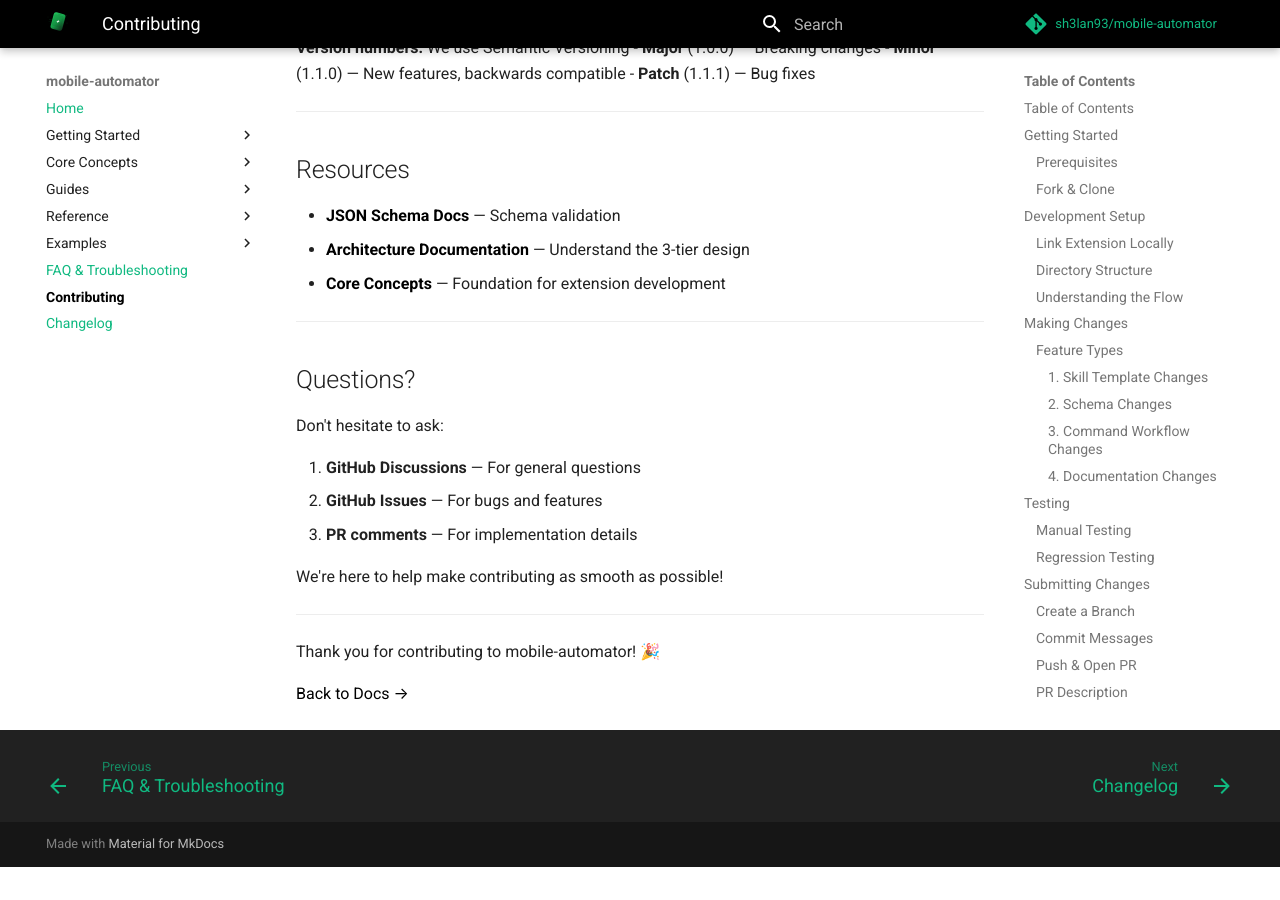
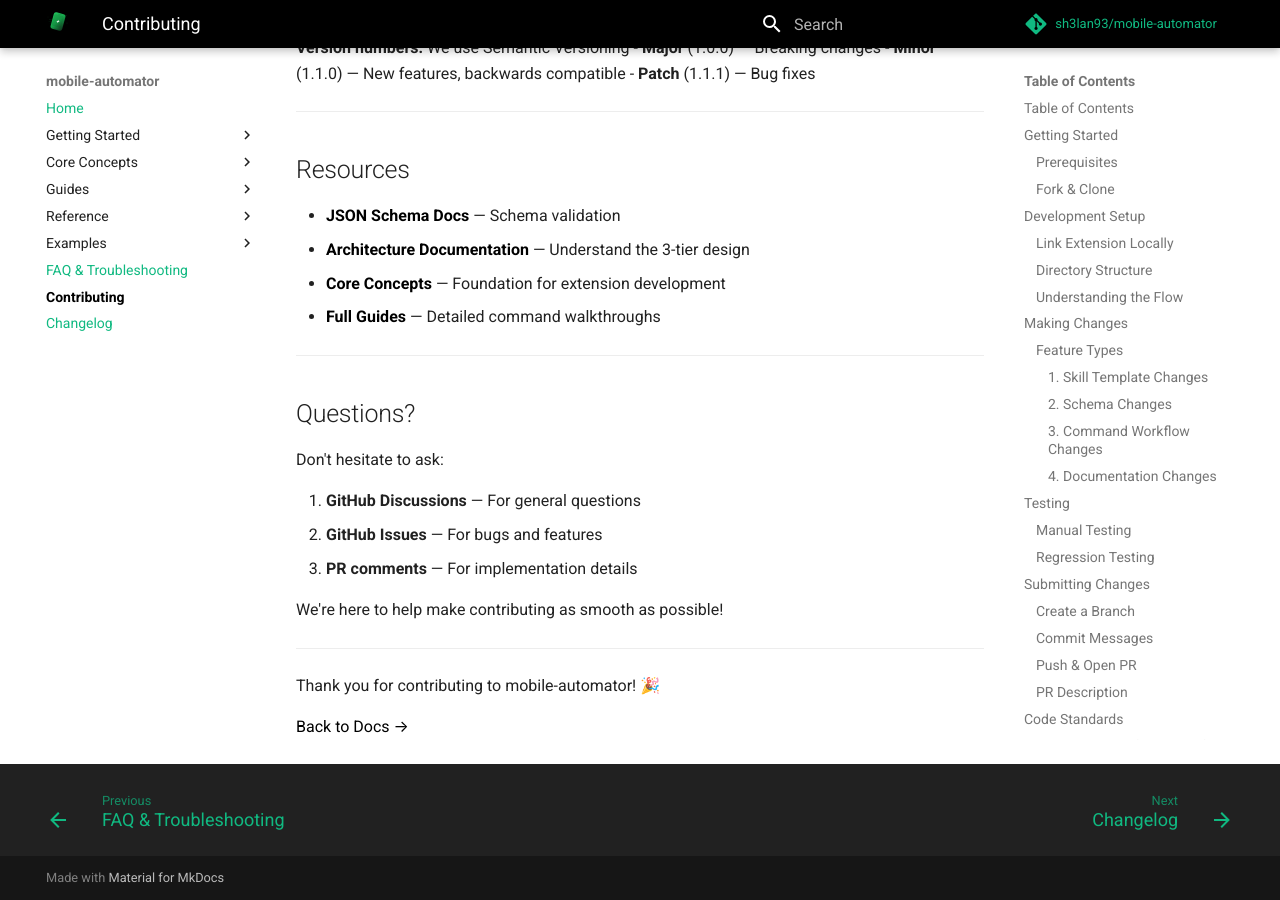
Before and after one commit to sh3lan93/mobile-automator, an MkDocs documentation site: the page built from docs/contributing.md, in a window 1280 px wide and 900 px high, scrolled down 13436 px. Built offline with MkDocs 1.6.1 and Material for MkDocs 9.7.7, drawn with Linux system fonts in a browser that asks for light colours; comment, search, counter and statistics services are not loaded; before the commit the page ends 14303 px from its top, so only the background shows below that; part of the change alters nothing that is shown.

Commit message:
fix: resolve build errors - remove unavailable plugins
- Remove unavailable meta and sitemap plugins
- Remove meta from markdown extensions
- Fix relative links in contributing.md
- Build now completes successfully

```diff
--- a/docs/contributing.md
+++ b/docs/contributing.md
@@ -678,6 +678,7 @@ Once your PR is merged, it will be included in the next release. See the [Change
 - **[JSON Schema Docs](https://json-schema.org/)** — Schema validation
 - **[Architecture Documentation](../concepts/architecture.md)** — Understand the 3-tier design
 - **[Core Concepts](../concepts/index.md)** — Foundation for extension development
+- **[Full Guides](../guides/index.md)** — Detailed command walkthroughs
 
 ---
 
--- a/mkdocs.yml
+++ b/mkdocs.yml
@@ -41,9 +41,6 @@ extra_css:
 plugins:
   - search:
       lang: en
-  - meta
-  - sitemap:
-      priority: 1.0
 
 markdown_extensions:
   - admonition
@@ -52,7 +49,6 @@ markdown_extensions:
   - pymdownx.tabbed
   - pymdownx.highlight
   - pymdownx.inlinehilite
-  - meta
   - toc:
       permalink: true
       title: Table of Contents
```
